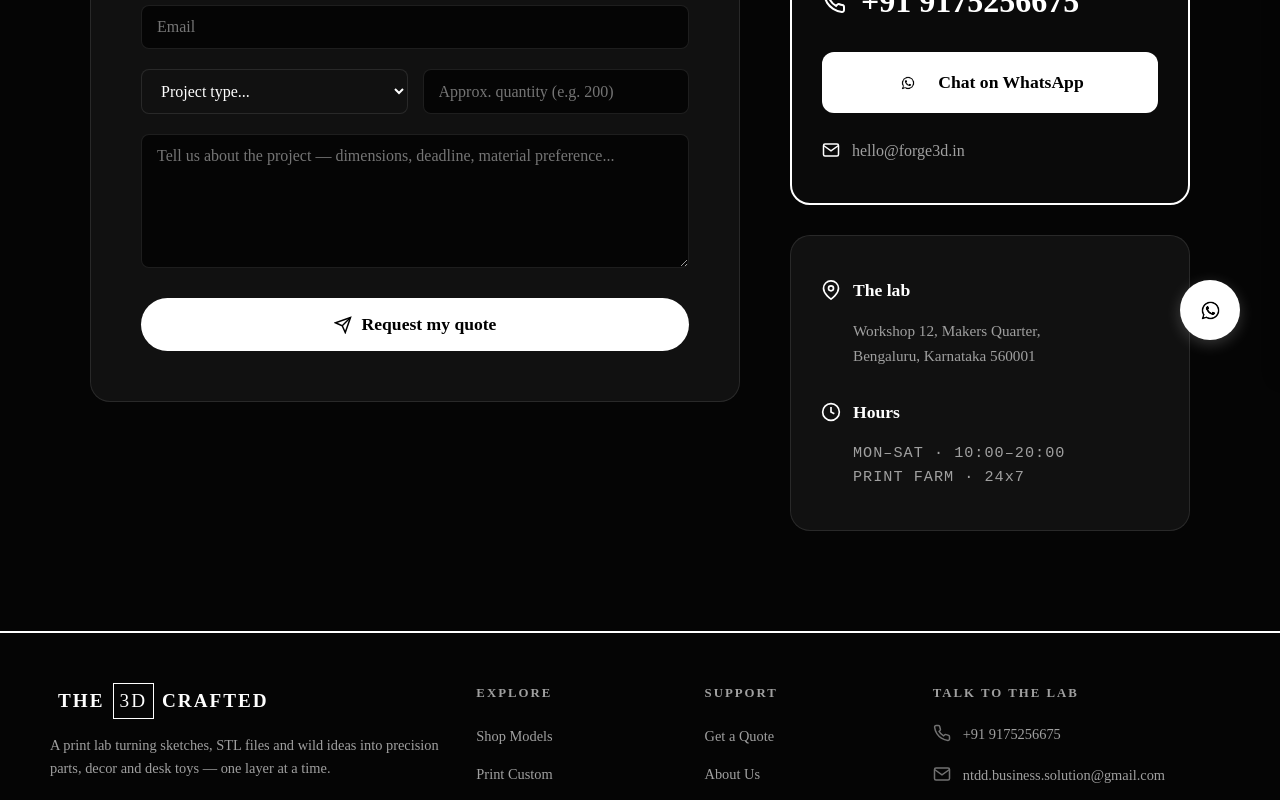
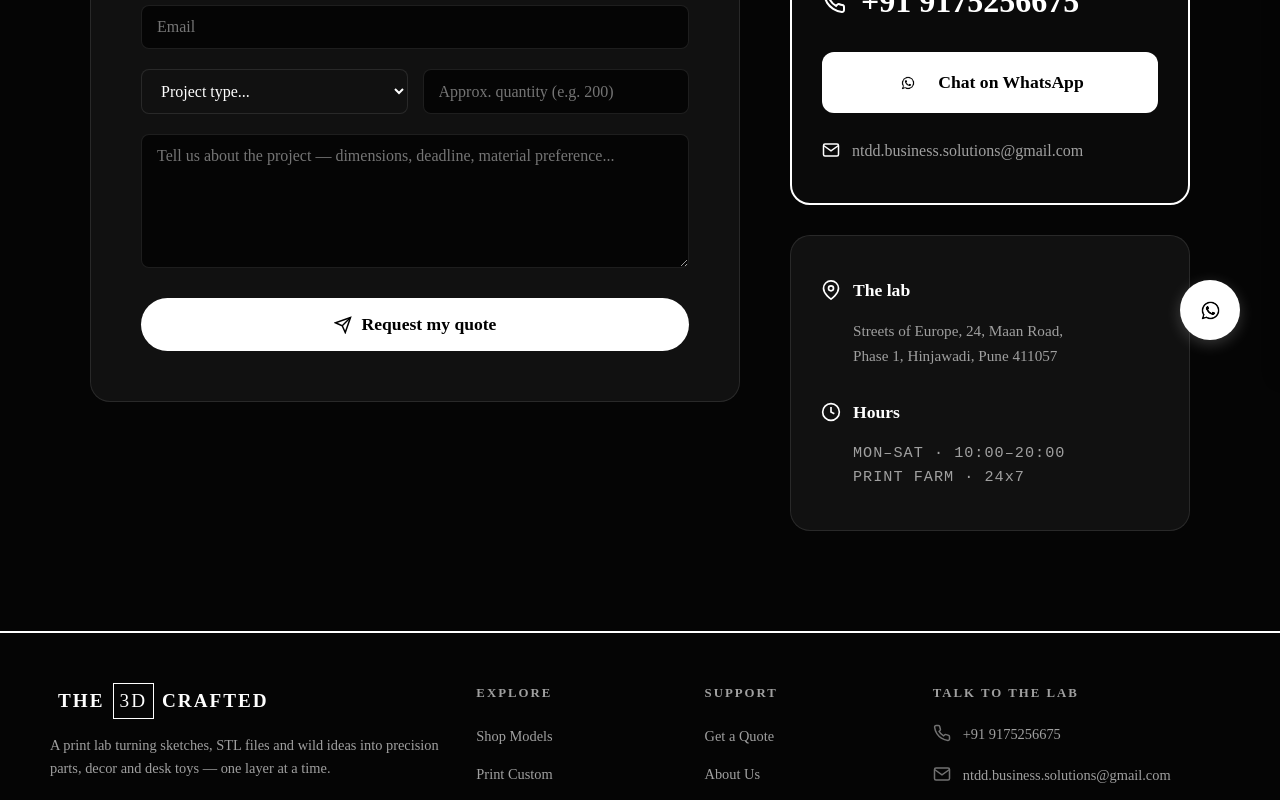
Before and after one commit to nikhilbhaturkar-ai/ntdd, a Next.js app: page /get-a-quote in a window 1280 px wide. Shown: the part 420-1220 px from the top of the page. Built offline with nearby package versions, Linux system fonts and the light colour scheme; no server answers.

Commit message:
Fix email typo and wire up quote form to FormSubmit

```diff
--- a/src/app/components/Footer.js
+++ b/src/app/components/Footer.js
@@ -50,11 +50,11 @@ export default function Footer() {
               </a>
             </li>
             <li>
-              <a href="mailto:ntdd.business.solution@gmail.com">
+              <a href="mailto:ntdd.business.solutions@gmail.com">
                 <span className="icon">
                   <svg viewBox="0 0 24 24" width="18" height="18" stroke="currentColor" strokeWidth="2" fill="none"><path d="M4 4h16c1.1 0 2 .9 2 2v12c0 1.1-.9 2-2 2H4c-1.1 0-2-.9-2-2V6c0-1.1.9-2 2-2z"></path><polyline points="22,6 12,13 2,6"></polyline></svg>
                 </span>
-                ntdd.business.solution@gmail.com
+                ntdd.business.solutions@gmail.com
               </a>
             </li>
             <li>
--- a/src/app/get-a-quote/page.js
+++ b/src/app/get-a-quote/page.js
@@ -13,29 +13,32 @@ export default function GetAQuote() {
       <div className="quote-layout">
         {/* Left Column: Form */}
         <div className="quote-form-container">
-          <form className="quote-form" onSubmit={(e) => e.preventDefault()}>
+          <form className="quote-form" action="https://formsubmit.co/ntdd.business.solutions@gmail.com" method="POST">
+            <input type="hidden" name="_subject" value="New 3D Printing Quote Request!" />
             <div className="form-row">
-              <input type="text" placeholder="Your name" className="dark-input half-input" />
-              <input type="tel" placeholder="Phone / WhatsApp" className="dark-input half-input" />
+              <input type="text" name="name" placeholder="Your name" className="dark-input half-input" required />
+              <input type="tel" name="phone" placeholder="Phone / WhatsApp" className="dark-input half-input" required />
             </div>
 
-            <input type="email" placeholder="Email" className="dark-input full-width" />
+            <input type="email" name="email" placeholder="Email" className="dark-input full-width" required />
 
             <div className="form-row">
-              <select className="dark-select half-input" defaultValue="">
+              <select name="project_type" className="dark-select half-input" defaultValue="" required>
                 <option value="" disabled>Project type...</option>
                 <option value="prototype">Prototyping</option>
                 <option value="batch">Batch Production</option>
                 <option value="custom">Custom Design</option>
                 <option value="other">Other</option>
               </select>
-              <input type="text" placeholder="Approx. quantity (e.g. 200)" className="dark-input half-input" />
+              <input type="text" name="quantity" placeholder="Approx. quantity (e.g. 200)" className="dark-input half-input" />
             </div>
 
             <textarea
+              name="message"
               placeholder="Tell us about the project — dimensions, deadline, material preference..."
               className="dark-input text-area"
               rows="6"
+              required
             ></textarea>
 
             <button type="submit" className="btn-submit-request quote-btn">
@@ -69,7 +72,7 @@ export default function GetAQuote() {
                 <path d="M4 4h16c1.1 0 2 .9 2 2v12c0 1.1-.9 2-2 2H4c-1.1 0-2-.9-2-2V6c0-1.1.9-2 2-2z"></path>
                 <polyline points="22,6 12,13 2,6"></polyline>
               </svg>
-              <a href="mailto:hello@forge3d.in">hello@forge3d.in</a>
+              <a href="mailto:ntdd.business.solutions@gmail.com">ntdd.business.solutions@gmail.com</a>
             </div>
           </div>
 
@@ -82,7 +85,7 @@ export default function GetAQuote() {
                 </svg>
                 <h4>The lab</h4>
               </div>
-              <p>Workshop 12, Makers Quarter,<br/>Bengaluru, Karnataka 560001</p>
+              <p>Streets of Europe, 24, Maan Road,<br/>Phase 1, Hinjawadi, Pune 411057</p>
             </div>
 
             <div className="quote-info-section">
```
